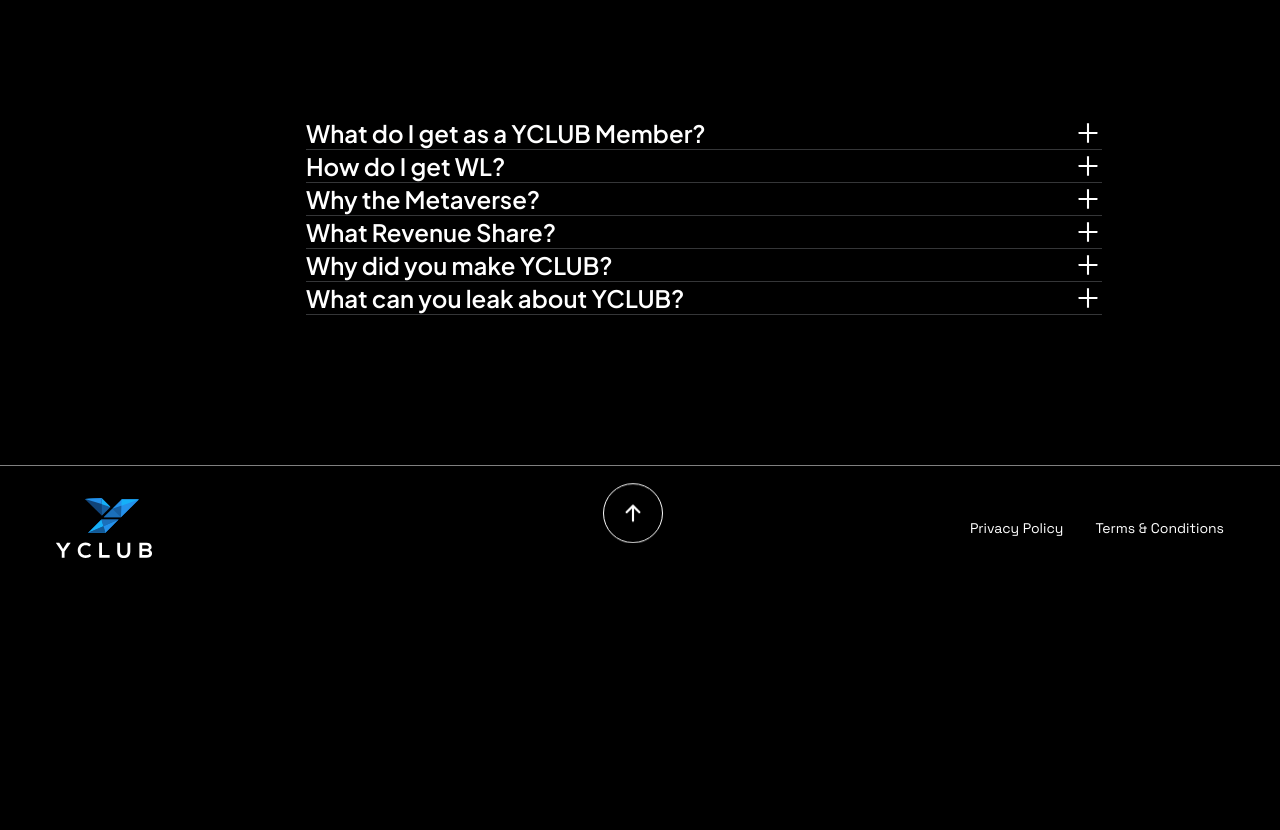
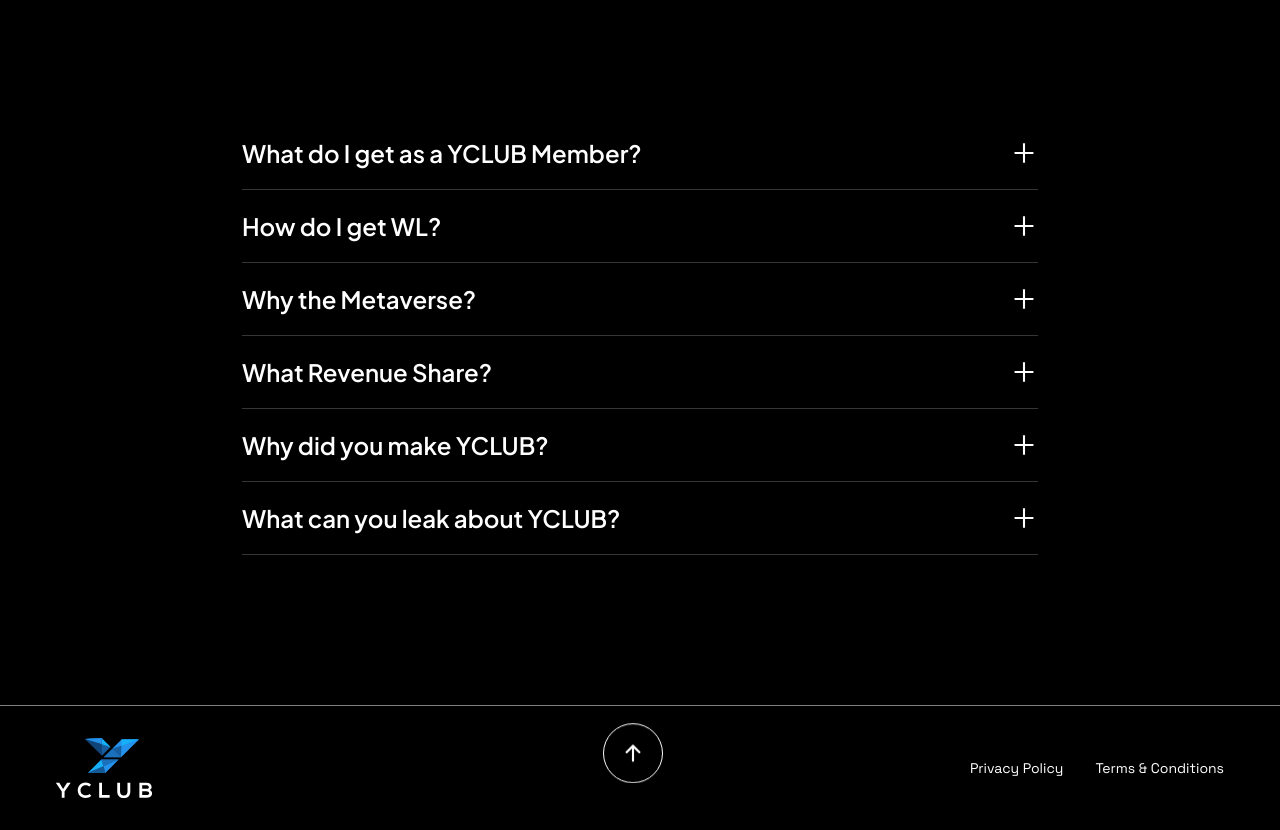
Before and after one commit to yclub-io/yachts-lending, a Next.js app: page / in a window 1280 px wide. Shown: the part 6515-7345 px from the top of the page. Before the commit the page ends 7105 px from the top, so only its background shows below. Built offline with nearby package versions, Linux system fonts and the light colour scheme.

Commit message:
FAQ design is improved
1) Added paddings to questions

2) The whole section is properly centred now

```diff
--- a/components/FAQ.js
+++ b/components/FAQ.js
@@ -7,8 +7,8 @@ const FAQ = () => {
         What you need to know
       </p>
 
-      <div className="mt-[110px] flex flex-col">
-        <div className="relative left-[250px] flex w-[796px] flex-col">
+      <div className="mt-[110px] flex justify-center">
+        <div className="relative flex w-[796px] flex-col">
           <FAQitem
             question="What do I get as a YCLUB Member?"
             answer="Here at YCLUB, we unlock these experiences, giving unique access to
--- a/components/FAQitem.js
+++ b/components/FAQitem.js
@@ -5,7 +5,7 @@ const FAQitem = ({question, answer}) => {
 
   return (
     <div className="border-b border-gray-1 border-opacity-30">
-      <div className="flex flex-row justify-between">
+      <div className="flex flex-row justify-between pt-5 pb-5">
         <p className="font-Plus text-2xl font-semibold">
           {question}
         </p>
@@ -24,7 +24,7 @@ const FAQitem = ({question, answer}) => {
         )}
       </div>
       {isOpen && (
-        <p className="w-[675px] pt-5 pb-4 font-Grotesk text-xl font-normal text-gray-1">
+        <p className="w-[675px] pb-4 font-Grotesk text-xl font-normal text-gray-1">
             {answer}
         </p>
       )}
```
